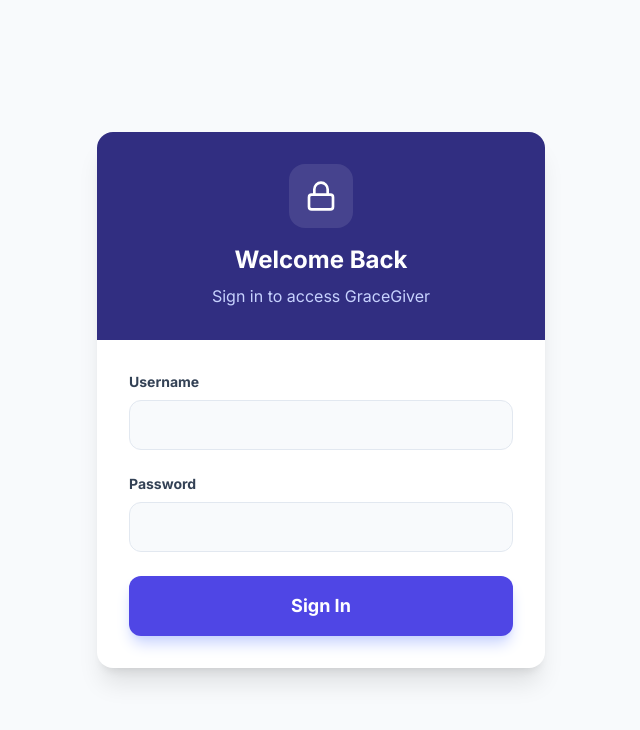
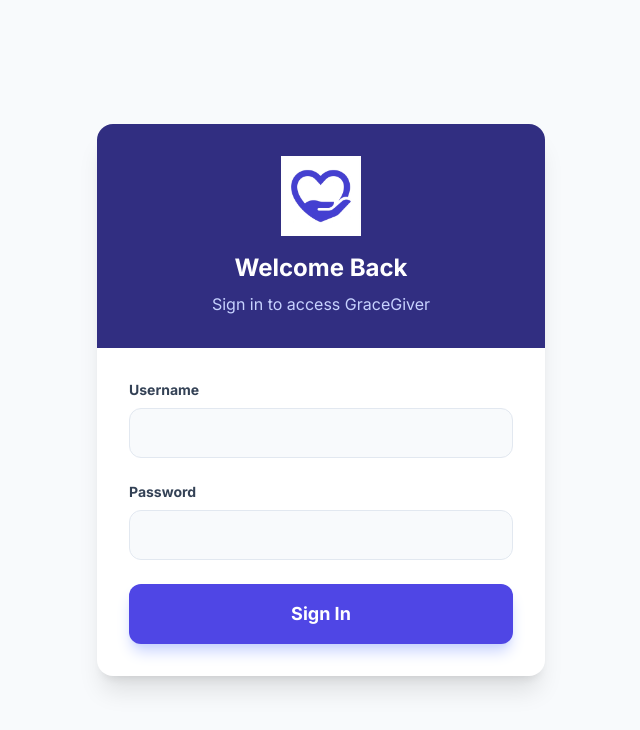
Before and after one commit to sf-bcca/GraceGiver, a React (Vite) app: page / in a window 1280 px wide. Shown: the top 730 px of the page, without its empty margins (319-959 px from the left). Built offline with nearby package versions, Linux system fonts and the light colour scheme; no server answers.

Commit message:
style: replace generic icons with new logo in readme and app

```diff
--- a/components/Layout.tsx
+++ b/components/Layout.tsx
@@ -38,9 +38,7 @@
       {/* Mobile Header */}
       <div className="md:hidden bg-indigo-900 text-white p-4 flex justify-between items-center sticky top-0 z-50 shadow-md">
         <div className="flex items-center gap-2">
-          <div className="w-8 h-8 bg-indigo-500 rounded-lg flex items-center justify-center font-bold">
-            {churchName.charAt(0)}
-          </div>
+            <img src="/favicon.png" alt="Logo" className="w-8 h-8 rounded-lg" />
           <span className="font-bold text-lg tracking-tight truncate max-w-[200px]">{churchName}</span>
         </div>
         <button onClick={() => setIsSidebarOpen(!isSidebarOpen)} className="p-2 hover:bg-indigo-800 rounded-lg transition-colors">
@@ -56,9 +54,7 @@
       `}>
         <div className="flex flex-col h-full">
           <div className="p-6 hidden md:flex items-center gap-3">
-            <div className="w-10 h-10 bg-indigo-500 rounded-xl flex items-center justify-center font-bold text-xl shrink-0">
-              {churchName.charAt(0)}
-            </div>
+            <img src="/favicon.png" alt="Logo" className="w-10 h-10 rounded-xl shrink-0" />
             <span className="font-bold text-xl tracking-tight truncate leading-tight">{churchName}</span>
           </div>
 
--- a/components/Login.tsx
+++ b/components/Login.tsx
@@ -49,8 +49,8 @@
     <div className="min-h-screen bg-slate-50 flex items-center justify-center p-4">
       <div className="max-w-md w-full bg-white rounded-2xl shadow-xl overflow-hidden">
         <div className="p-8 bg-indigo-900 text-center">
-          <div className="mx-auto w-16 h-16 bg-white/10 rounded-2xl flex items-center justify-center mb-4 text-white">
-            <Lock size={32} />
+          <div className="mx-auto flex items-center justify-center mb-4">
+            <img src="/favicon.png" alt="GraceGiver Logo" className="w-20 h-20" />
           </div>
           <h1 className="text-2xl font-bold text-white">Welcome Back</h1>
           <p className="text-indigo-200 mt-2">Sign in to access GraceGiver</p>
```
Also changed, not shown: 1 other file (tests, documents, lock files or other folders).
